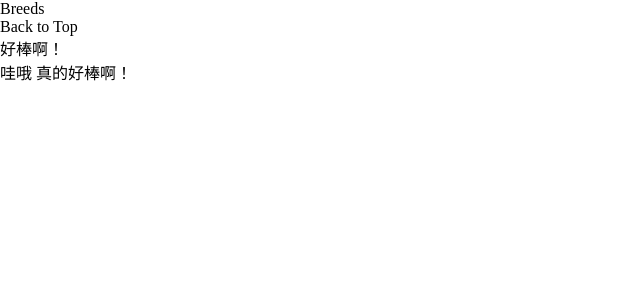
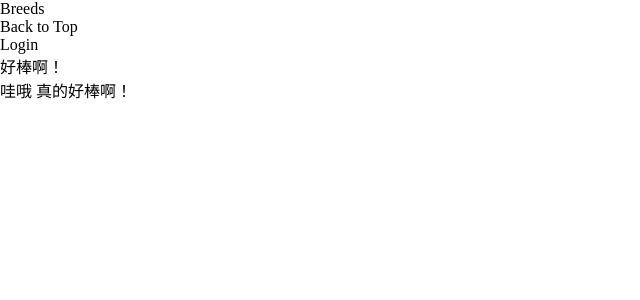
Before and after one commit to cliffzhaobupt/cloudrun-next-app-38, a Next.js app: page / in a window 1280 px wide. Shown: the top 300 px of the page, without its empty margins (0-640 px from the left). Built offline with nearby package versions, Linux system fonts and the light colour scheme.

Commit message:
feat: add logged-in judge

```diff
--- a/src/app/layout.tsx
+++ b/src/app/layout.tsx
@@ -1,4 +1,5 @@
-import Link from 'next/link';
+import { Header } from '../domain/ui/components/Header';
+import { Providers } from './providers';
 import './reset.css';
 
 export default function RootLayout({
@@ -9,17 +10,10 @@ export default function RootLayout({
   return (
     <html lang="en">
       <body>
-        <nav>
-          <ul>
-            <li>
-              <Link href="/breeds">Breeds</Link>
-            </li>
-            <li>
-              <Link href="/">Back to Top</Link>
-            </li>
-          </ul>
-        </nav>
-        <main>{children}</main>
+        <Providers>
+          <Header />
+          <main>{children}</main>
+        </Providers>
       </body>
     </html>
   );
--- /dev/null
+++ b/src/app/providers.tsx
@@ -0,0 +1,12 @@
+'use client';
+
+import React from 'react';
+import { AuthProvider } from '../domain/auth/hooks/useAuth';
+
+interface Props {
+  children: React.ReactNode;
+}
+
+export const Providers: React.FC<Props> = ({ children }) => {
+  return <AuthProvider>{children}</AuthProvider>;
+};
--- /dev/null
+++ b/src/domain/auth/hooks/useAuth.tsx
@@ -0,0 +1,41 @@
+import React, { createContext, useContext, useEffect, useState } from 'react';
+
+type AuthContextType = {
+  isLoading: boolean;
+  isLoggedIn: boolean;
+};
+
+const AuthContext = createContext<AuthContextType>({
+  isLoading: true,
+  isLoggedIn: false,
+});
+
+interface AuthProviderProps {
+  children: React.ReactNode;
+}
+
+export const AuthProvider: React.FC<AuthProviderProps> = ({ children }) => {
+  const [isLoading, setIsLoading] = useState(true);
+  const [isLoggedIn, setIsLoggedIn] = useState(false);
+
+  useEffect(() => {
+    console.log('document.cookie', document.cookie);
+    if (document.cookie.includes('token')) {
+      setIsLoggedIn(true);
+    }
+    setIsLoading(false);
+  }, []);
+
+  return (
+    <AuthContext.Provider
+      value={{
+        isLoading,
+        isLoggedIn,
+      }}
+    >
+      {children}
+    </AuthContext.Provider>
+  );
+};
+
+export const useAuth = () => useContext(AuthContext);
--- /dev/null
+++ b/src/domain/ui/components/Header/ConnectedHeader.tsx
@@ -0,0 +1,11 @@
+'use client';
+
+import React from 'react';
+import { useAuth } from '../../../auth/hooks/useAuth';
+import { Header } from './Header';
+
+export const ConnectedHeader: React.FC = () => {
+  const { isLoading, isLoggedIn } = useAuth();
+
+  return <Header isLoadingAuth={isLoading} isLoggedIn={isLoggedIn} />;
+};
--- /dev/null
+++ b/src/domain/ui/components/Header/Header.tsx
@@ -0,0 +1,33 @@
+import Link from 'next/link';
+import React from 'react';
+
+interface Props {
+  isLoadingAuth: boolean;
+  isLoggedIn: boolean;
+}
+
+export const Header: React.FC<Props> = ({ isLoadingAuth, isLoggedIn }) => {
+  return (
+    <header>
+      <nav>
+        <ul>
+          <li>
+            <Link href="/breeds">Breeds</Link>
+          </li>
+          <li>
+            <Link href="/">Back to Top</Link>
+          </li>
+          <li>
+            {isLoadingAuth && <span>Loading auth...</span>}
+            {!isLoadingAuth &&
+              (isLoggedIn ? (
+                <span>Logged in</span>
+              ) : (
+                <Link href="/login">Login</Link>
+              ))}
+          </li>
+        </ul>
+      </nav>
+    </header>
+  );
+};
--- /dev/null
+++ b/src/domain/ui/components/Header/index.ts
@@ -0,0 +1 @@
+export { ConnectedHeader as Header } from './ConnectedHeader';
```
